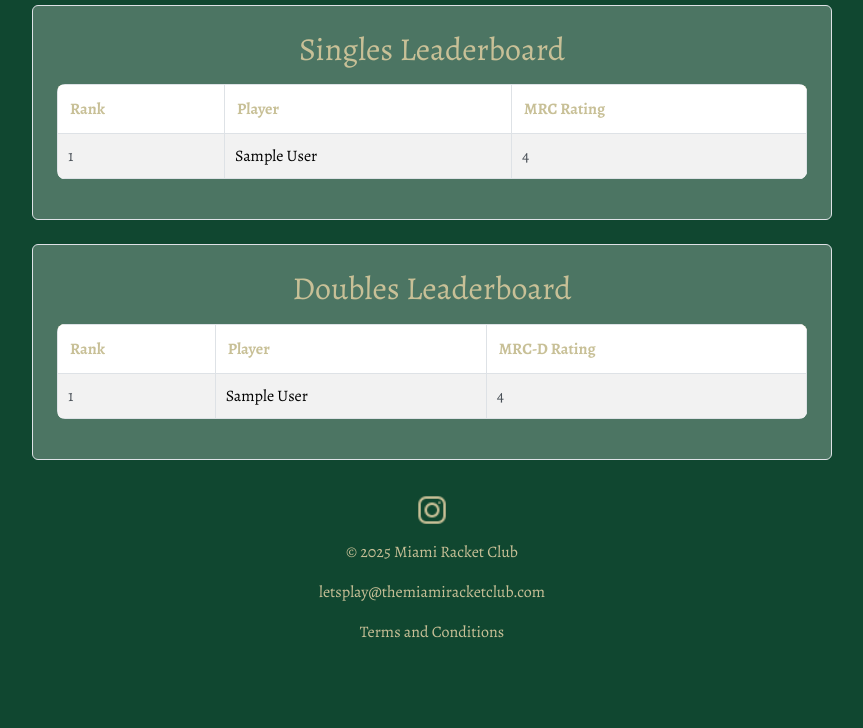
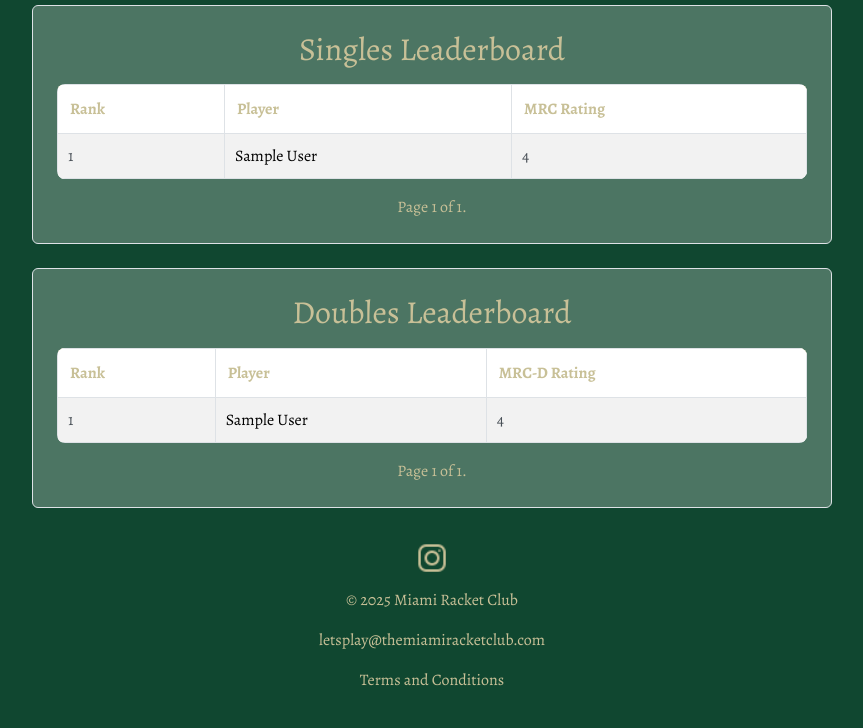
Before and after one commit to vicenteramirezg/miami-racket-club, a Django app: page /leaderboard/ in a window 1280 px wide. Shown: the part 202-930 px from the top of the page, without its empty margins (208-1071 px from the left). Before the commit the page ends 840 px from the top, so only its background shows below. Run offline with Django 5.2, Linux system fonts and the light colour scheme; a user stored in the database is signed in; tables that the repository leaves empty hold one stand-in row (values such as "Sample post").

Commit message:
Optimizations complete.

```diff
--- a/miami_racket_club/rankings/templates/rankings/leaderboard.html
+++ b/miami_racket_club/rankings/templates/rankings/leaderboard.html
@@ -17,9 +17,9 @@
                     </tr>
                 </thead>
                 <tbody>
-                    {% for player in singles_players %}
+                    {% for player in singles_page %}
                     <tr>
-                        <td>{{ forloop.counter }}</td>
+                        <td>{{ forloop.counter0|add:singles_page.start_index }}</td>
                         <td>
                             <a href="{% url 'profile' player.user.username %}">{{ player.user.first_name }} {{ player.user.last_name }}</a>
                         </td>
@@ -32,6 +32,25 @@
                     {% endfor %}
                 </tbody>
             </table>
+
+            <!-- Singles Pagination -->
+            <div class="pagination justify-content-center mt-3">
+                <span class="step-links">
+                    {% if singles_page.has_previous %}
+                        <a href="?singles_page=1" class="btn btn-sm" style="background-color: #c8c097; color: #104730;">&laquo; first</a>
+                        <a href="?singles_page={{ singles_page.previous_page_number }}" class="btn btn-sm" style="background-color: #c8c097; color: #104730;">previous</a>
+                    {% endif %}
+
+                    <span class="current" style="color: #c8c097;">
+                        Page {{ singles_page.number }} of {{ singles_page.paginator.num_pages }}.
+                    </span>
+
+                    {% if singles_page.has_next %}
+                        <a href="?singles_page={{ singles_page.next_page_number }}" class="btn btn-sm" style="background-color: #c8c097; color: #104730;">next</a>
+                        <a href="?singles_page={{ singles_page.paginator.num_pages }}" class="btn btn-sm" style="background-color: #c8c097; color: #104730;">last &raquo;</a>
+                    {% endif %}
+                </span>
+            </div>
         </div>
 
         <!-- Doubles Leaderboard -->
@@ -46,9 +65,9 @@
                     </tr>
                 </thead>
                 <tbody>
-                    {% for player in doubles_players %}
+                    {% for player in doubles_page %}
                     <tr>
-                        <td>{{ forloop.counter }}</td>
+                        <td>{{ forloop.counter0|add:doubles_page.start_index }}</td>
                         <td>
                             <a href="{% url 'profile' player.user.username %}">{{ player.user.first_name }} {{ player.user.last_name }}</a>
                         </td>
@@ -61,6 +80,25 @@
                     {% endfor %}
                 </tbody>
             </table>
+
+            <!-- Doubles Pagination -->
+            <div class="pagination justify-content-center mt-3">
+                <span class="step-links">
+                    {% if doubles_page.has_previous %}
+                        <a href="?doubles_page=1" class="btn btn-sm" style="background-color: #c8c097; color: #104730;">&laquo; first</a>
+                        <a href="?doubles_page={{ doubles_page.previous_page_number }}" class="btn btn-sm" style="background-color: #c8c097; color: #104730;">previous</a>
+                    {% endif %}
+
+                    <span class="current" style="color: #c8c097;">
+                        Page {{ doubles_page.number }} of {{ doubles_page.paginator.num_pages }}.
+                    </span>
+
+                    {% if doubles_page.has_next %}
+                        <a href="?doubles_page={{ doubles_page.next_page_number }}" class="btn btn-sm" style="background-color: #c8c097; color: #104730;">next</a>
+                        <a href="?doubles_page={{ doubles_page.paginator.num_pages }}" class="btn btn-sm" style="background-color: #c8c097; color: #104730;">last &raquo;</a>
+                    {% endif %}
+                </span>
+            </div>
         </div>
     </div>
 </div>
--- a/miami_racket_club/rankings/views.py
+++ b/miami_racket_club/rankings/views.py
@@ -98,14 +98,23 @@ def submit_match(request):
 @login_required
 @approved_required
 def leaderboard(request):
-    # Get players ordered by singles ELO rating
-    singles_players = Player.objects.order_by('-elo_rating')  # Highest ELO first
-    # Get players ordered by doubles ELO rating
-    doubles_players = Player.objects.order_by('-elo_rating_doubles')  # Highest ELO first
+    # Fetch only necessary fields for singles and doubles leaderboards
+    singles_players = Player.objects.order_by('-elo_rating').only('first_name', 'last_name', 'elo_rating')
+    doubles_players = Player.objects.order_by('-elo_rating_doubles').only('first_name', 'last_name', 'elo_rating_doubles')
+
+    # Paginate singles players
+    singles_paginator = Paginator(singles_players, 25)  # 25 players per page
+    singles_page_number = request.GET.get('singles_page')
+    singles_page = singles_paginator.get_page(singles_page_number)
+
+    # Paginate doubles players
+    doubles_paginator = Paginator(doubles_players, 25)  # 25 players per page
+    doubles_page_number = request.GET.get('doubles_page')
+    doubles_page = doubles_paginator.get_page(doubles_page_number)
 
     context = {
-        'singles_players': singles_players,
-        'doubles_players': doubles_players,
+        'singles_page': singles_page,
+        'doubles_page': doubles_page,
     }
     return render(request, 'rankings/leaderboard.html', context)
 
@@ -438,10 +447,21 @@ def send_doubles_match_notification(match):
 
 @approved_required
 def home(request):
-    # Get recent singles matches (e.g., last 10 matches)
-    recent_singles_matches = Match.objects.order_by('-date')[:5]
-    # Get recent doubles matches (e.g., last 10 matches)
-    recent_doubles_matches = MatchDoubles.objects.order_by('-date')[:5]
+    # Get recent singles matches (last 5 matches) with related fields optimized
+    recent_singles_matches = (
+        Match.objects
+        .select_related('winner', 'loser')  # Optimize foreign key lookups
+        .only('date', 'winner__first_name', 'winner__last_name', 'loser__first_name', 'loser__last_name', 'set_scores')  # Fetch only necessary fields
+        .order_by('-date')[:5]
+    )
+
+    # Get recent doubles matches (last 5 matches) with related fields optimized
+    recent_doubles_matches = (
+        MatchDoubles.objects
+        .select_related('winner1', 'winner2', 'loser1', 'loser2')  # Optimize foreign key lookups
+        .only('date', 'winner1__first_name', 'winner1__last_name', 'winner2__first_name', 'winner2__last_name', 'loser1__first_name', 'loser1__last_name', 'loser2__first_name', 'loser2__last_name', 'set_scores')  # Fetch only necessary fields
+        .order_by('-date')[:5]
+    )
 
     context = {
         'recent_singles_matches': recent_singles_matches,
@@ -772,7 +792,7 @@ class CustomLoginView(LoginView):
 @login_required
 @approved_required
 def player_directory(request):
-    # Get all players ordered alphabetically by default
+    # Get all approved players ordered alphabetically by default
     players = Player.objects.filter(is_approved=True).order_by('first_name', 'last_name')
 
     # Initialize filter variables
@@ -788,6 +808,7 @@ def player_directory(request):
     if max_rating:
         players = players.filter(usta_rating__lte=float(max_rating))
 
+    # Paginate the filtered players
     paginator = Paginator(players, 25)  # Show 25 players per page
     page_number = request.GET.get('page')
     page_obj = paginator.get_page(page_number)
@@ -800,8 +821,7 @@ def player_directory(request):
     unique_neighborhoods = Player.objects.values_list('neighborhood', flat=True).distinct().order_by('neighborhood')
 
     context = {
-        'players': players,
-        'page_obj': page_obj,
+        'page_obj': page_obj,  # Pass the paginated players
         'unique_neighborhoods': unique_neighborhoods,
         'selected_neighborhoods': neighborhoods,
         'min_rating': float(min_rating),
```
Also changed, not shown: miami_racket_club/rankings/templates/rankings/player_directory.html (+19 -0 lines).
